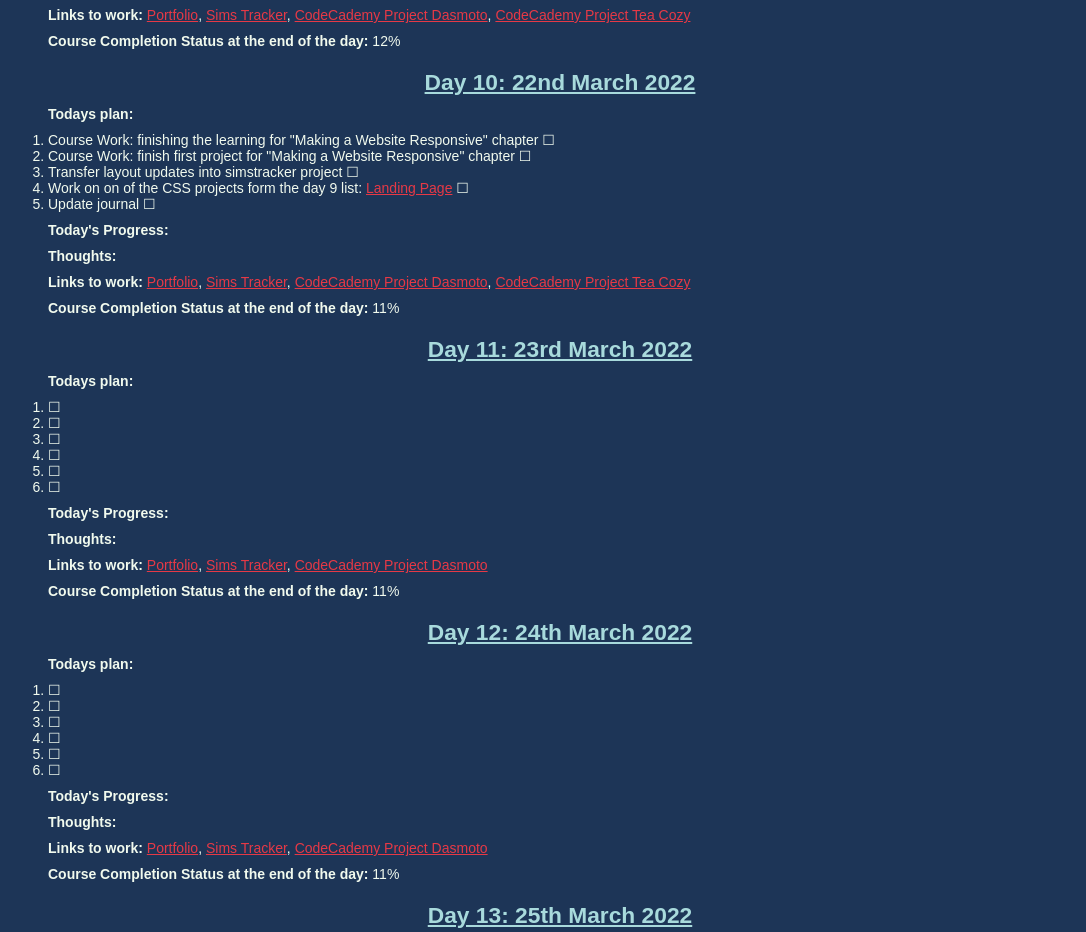
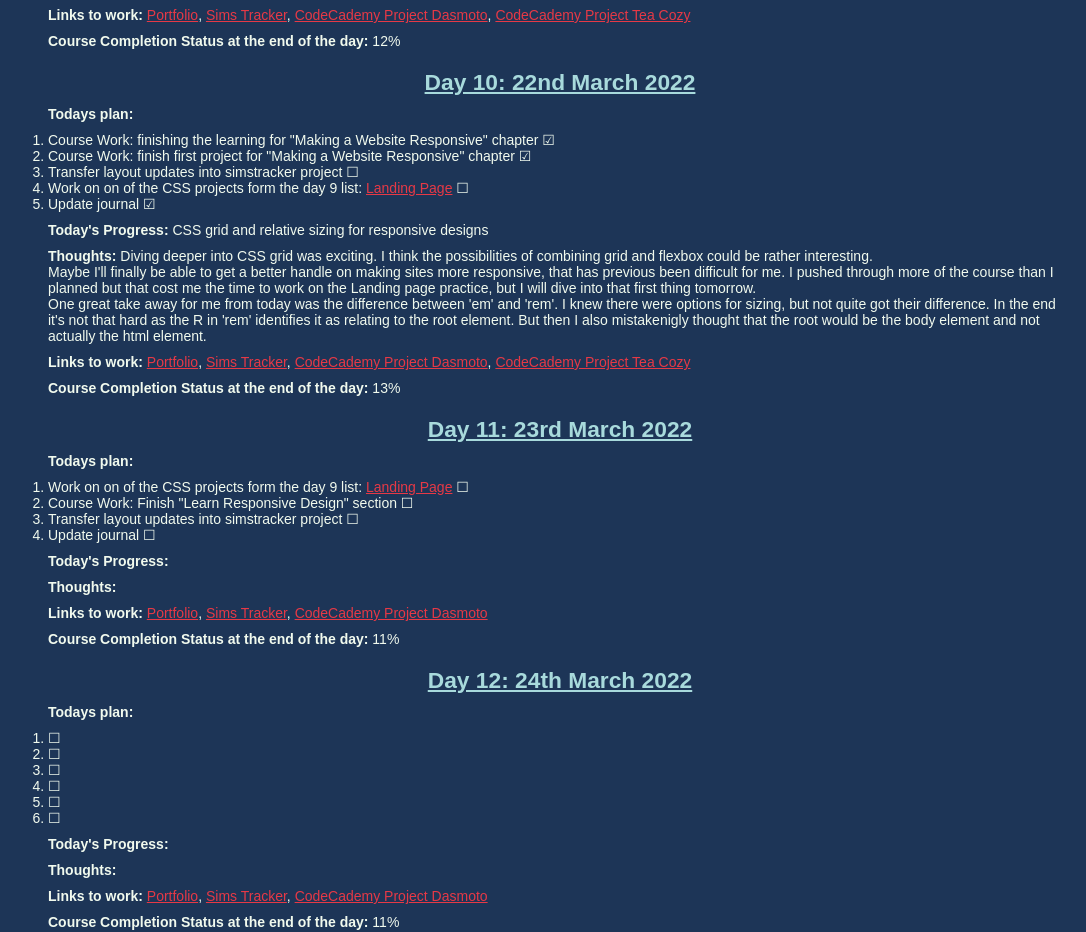
Before and after one commit to SusanneBrauer/susisBlog, a plain HTML site: page week2.html in a window 1280 px wide. Shown: the part 1207-2139 px from the top of the page, without its empty margins (80-1166 px from the left). Drawn offline with Linux system fonts and the light colour scheme.

Commit message:
added progress for day 10 and plan for day 11

```diff
--- a/week2.html
+++ b/week2.html
@@ -147,23 +147,25 @@
           <div class="left-align">
             <p><strong>Todays plan:</strong></p>
             <ol>
-              <li>Course Work: finishing the learning for "Making a Website Responsive" chapter &#9744;</li>
-              <li>Course Work: finish first project for "Making a Website Responsive" chapter &#9744;</li>
+              <li>Course Work: finishing the learning for "Making a Website Responsive" chapter &#9745;</li>
+              <li>Course Work: finish first project for "Making a Website Responsive" chapter &#9745;</li>
               <li>Transfer layout updates into simstracker project &#9744;</li>
               <li>Work on on of the CSS projects form the day 9 list: <a href="https://t.co/N7BuGi5qk2" target="_blank">Landing Page</a> &#9744;</li>
-              <li>Update journal &#9744;</li>
+              <li>Update journal &#9745;</li>
             </ol>
             <p>
-              <strong>Today's Progress:</strong>
+              <strong>Today's Progress:</strong> CSS grid and relative sizing for responsive designs
             </p>
             <p>
-              <strong>Thoughts:</strong>
+              <strong>Thoughts:</strong> Diving deeper into CSS grid was exciting. I think the possibilities of combining grid and flexbox could be rather interesting.<br>
+              Maybe I'll finally be able to get a better handle on making sites more responsive, that has previous been difficult for me. I pushed through more of the course than I planned but that cost me the time to work on the Landing page practice, but I will dive into that first thing tomorrow.<br>
+              One great take away for me from today was the difference between 'em' and 'rem'. I knew there were options for sizing, but not quite got their difference. In the end it's not that hard as the R in 'rem' identifies it as relating to the root element. But then I also mistakenigly thought that the root would be the body element and not actually the html element.
             </p>
               <strong>Links to work:</strong>
               <a href="https://susannebrauer.github.io" target="_blank">Portfolio</a>, <a href="http://www.http//simstracker.com/" target="_blank">Sims Tracker</a>, <a href="http://www.susannebrauer.com/CodeCademyProject-Dasmoto/" target="_blank">CodeCademy Project Dasmoto</a>, <a href="https://susannebrauer.com/CodeCademyProject-TeaCozy/index.html" target="_blank">CodeCademy Project Tea Cozy</a>
             </p>
 
-            <p><strong>Course Completion Status at the end of the day:</strong> 11%</p>
+            <p><strong>Course Completion Status at the end of the day:</strong> 13%</p>
           </div>
         </article>
         <article id="day11">
@@ -171,12 +173,10 @@
           <div class="left-align">
             <p><strong>Todays plan:</strong></p>
             <ol>
-              <li>&#9744;</li>
-              <li>&#9744;</li>
-              <li>&#9744;</li>
-              <li>&#9744;</li>
-              <li>&#9744;</li>
-              <li>&#9744;</li>
+              <li>Work on on of the CSS projects form the day 9 list: <a href="https://t.co/N7BuGi5qk2" target="_blank">Landing Page</a> &#9744;</li>
+              <li>Course Work: Finish "Learn Responsive Design" section &#9744;</li>
+              <li>Transfer layout updates into simstracker project &#9744;</li>
+              <li>Update journal &#9744;</li>
             </ol>
             <p>
               <strong>Today's Progress:</strong>
```
